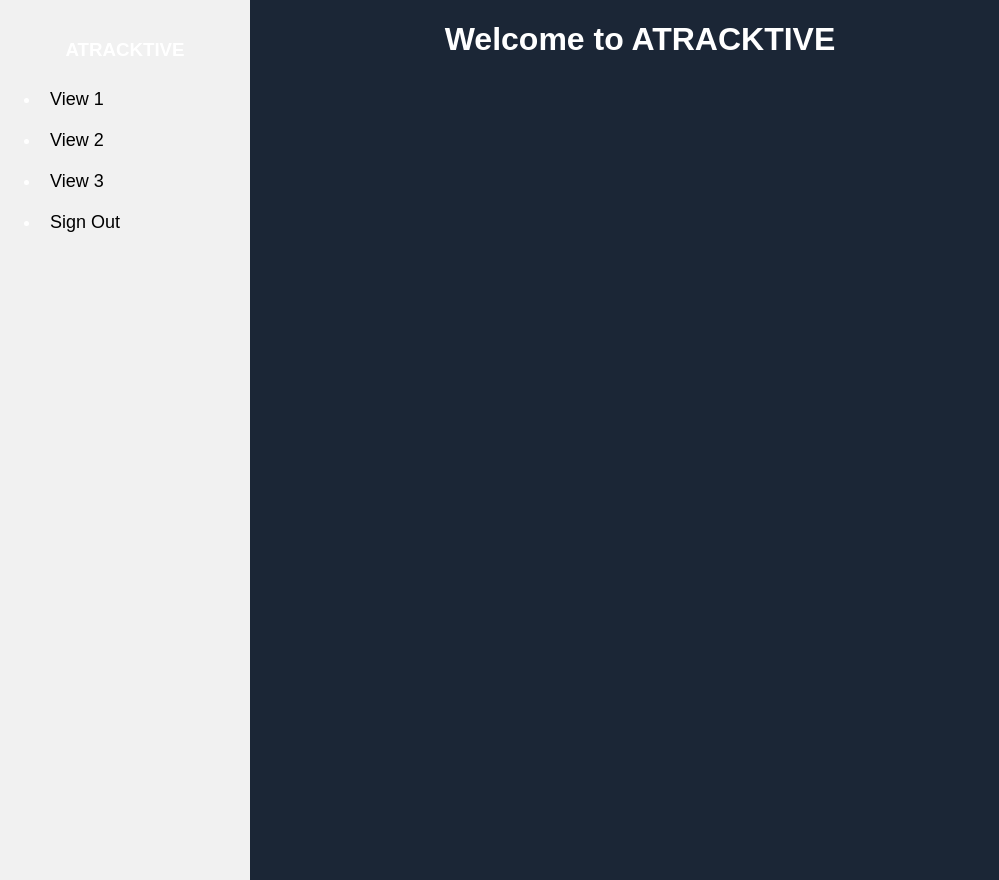
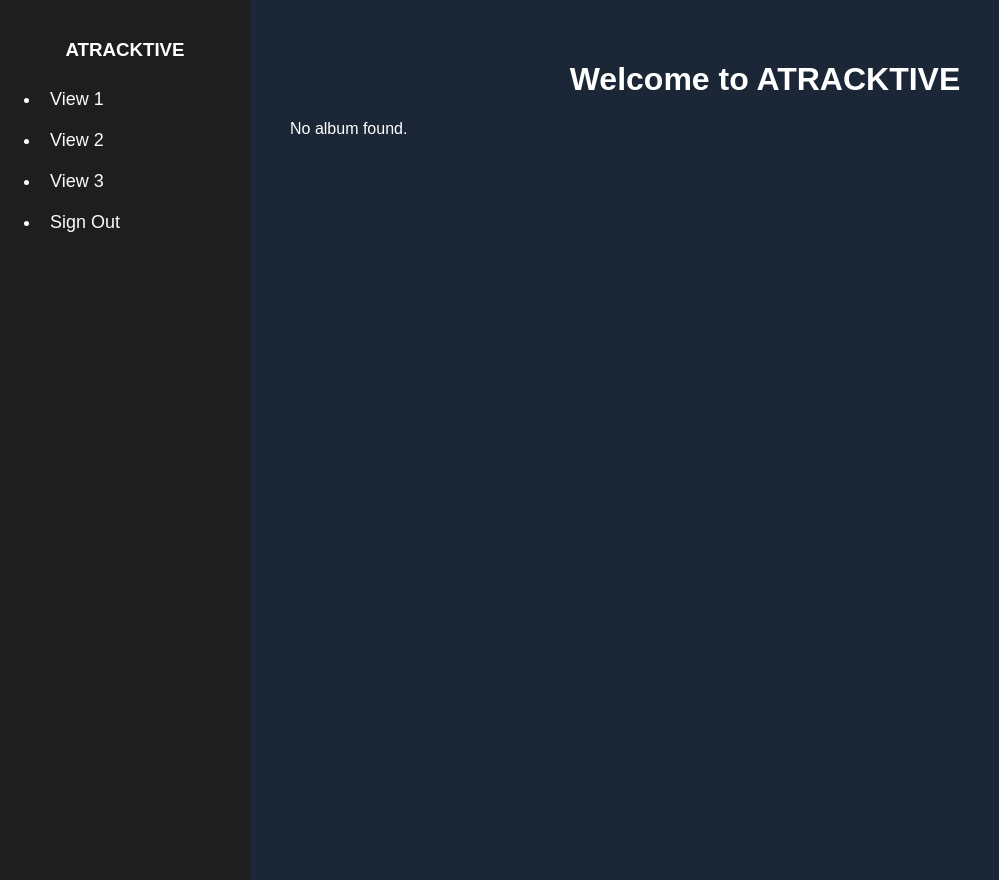
Before and after one commit to MattDoesTech/atracktive-djangoheroku, a Django app: page / in a window 1280 px wide. Shown: the whole page, without its empty margins (0-999 px from the left). Run offline with Django 4.2, Linux system fonts and the light colour scheme; data that the repository does not hold is empty; some libraries are stand-ins or nearby versions.

Commit message:
fix overlap nd change nav color

```diff
--- a/catalogue/templates/home.html
+++ b/catalogue/templates/home.html
@@ -40,6 +40,9 @@
     <!-- Navbar -->
     {% include './navbar.html' %}
 
+    <!-- Main content area with margin to avoid overlap -->
+    <div class="main-content" style="margin-left: 250px; padding: 20px;">
+
     <h1>Welcome to ATRACKTIVE</h1>
 
     {% if album %}
--- a/catalogue/templates/navbar.html
+++ b/catalogue/templates/navbar.html
@@ -7,7 +7,7 @@
         position: fixed;
         top: 0;
         left: 0;
-        background-color: #f1f1f1;
+        background-color: #1e1e1e;
         padding-top: 20px;
     }
 
@@ -15,7 +15,7 @@
         padding: 10px;
         text-decoration: none;
         font-size: 18px;
-        color: #000;
+        color: #fff9f9;
         display: block;
     }
 
```
